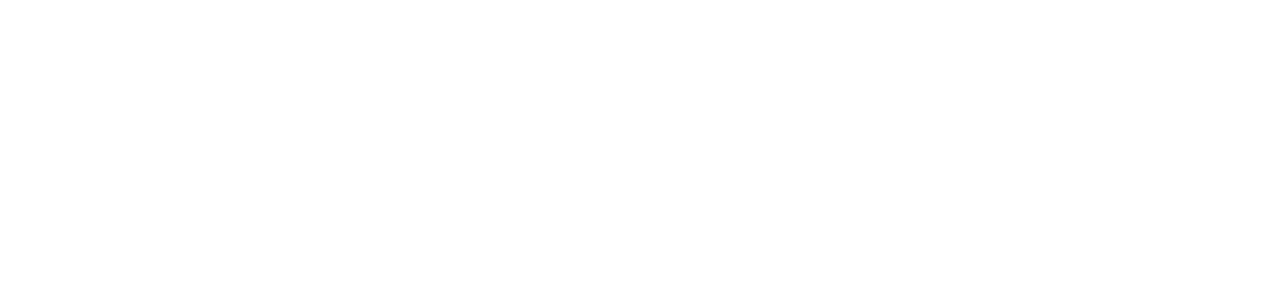
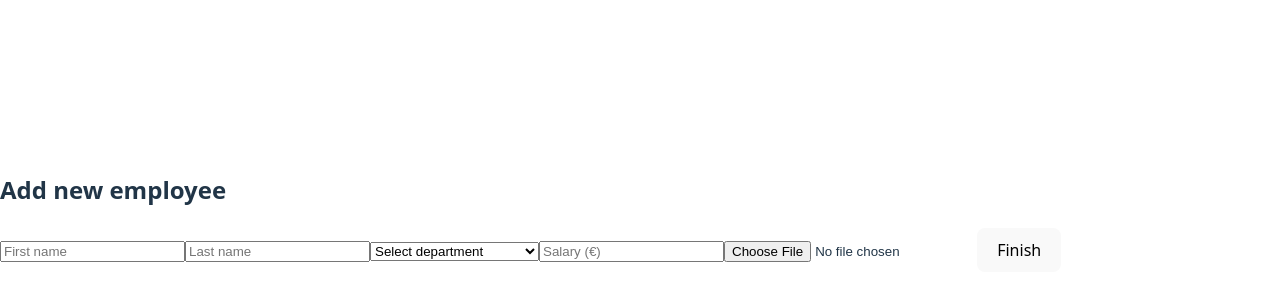
Before and after one commit to n3pite00/EMS_Project, a React (Vite) app: page /add-employee in a window 1280 px wide. Before the commit this address had no page. Shown: the part 188-488 px from the top of the page. Built offline with nearby package versions, Linux system fonts and the light colour scheme.

Commit message:
Add new employee page lisätty, navigaatio toimii muiden kanssa

```diff
--- a/src/App.jsx
+++ b/src/App.jsx
@@ -1,6 +1,7 @@
 import { BrowserRouter, Routes, Route } from "react-router-dom";
 import Login from "./Pages/Login";
 import Dashboard from "./Pages/Dashboard";
+import AddEmployee from "./Pages/AddEmployee";
 
 function App() {
   return (
@@ -8,6 +9,7 @@
       <Routes>
         <Route path="/" element={<Login />} />
         <Route path="/dashboard" element={<Dashboard />} />
+        <Route path="/add-employee" element={<AddEmployee />} />
       </Routes>
     </BrowserRouter>
   );
--- /dev/null
+++ b/src/Pages/AddEmployee.jsx
@@ -0,0 +1,57 @@
+import React, { useState } from "react";
+import { useNavigate } from "react-router-dom";
+
+const AddEmployee = () => {
+  const navigate = useNavigate();
+  const [firstName, setFirstName] = useState("");
+  const [lastName, setLastName] = useState("");
+  const [department, setDepartment] = useState("");
+  const [salary, setSalary] = useState("");
+  const [image, setImage] = useState(null);
+
+  const handleSubmit = (e) => {
+    e.preventDefault();
+    console.log({ firstName, lastName, department, salary, image });
+    navigate("/dashboard");
+  };
+
+  return (
+    <div className="add-employee-container">
+      <h2>Add new employee</h2>
+      <form onSubmit={handleSubmit}>
+        <input
+          type="text"
+          placeholder="First name"
+          value={firstName}
+          onChange={(e) => setFirstName(e.target.value)}
+        />
+        <input
+          type="text"
+          placeholder="Last name"
+          value={lastName}
+          onChange={(e) => setLastName(e.target.value)}
+        />
+        <select value={department} onChange={(e) => setDepartment(e.target.value)}>
+          <option value="">Select department</option>
+          <option value="Human Resource">Human Resource</option>
+          <option value="Operations management">Operations management</option>
+          <option value="Marketing">Marketing</option>
+          <option value="IT department">IT department</option>
+        </select>
+        <input
+          type="number"
+          placeholder="Salary (€)"
+          value={salary}
+          onChange={(e) => setSalary(e.target.value)}
+        />
+        <input
+          type="file"
+          onChange={(e) => setImage(e.target.files[0])}
+        />
+        <button type="submit" className="finish-button">Finish</button>
+      </form>
+    </div>
+  );
+};
+
+export default AddEmployee;
--- a/src/Pages/Dashboard.jsx
+++ b/src/Pages/Dashboard.jsx
@@ -1,12 +1,20 @@
 import React from "react";
+import { useNavigate } from "react-router-dom";
 import "./Dashboard.css";
 
 const Dashboard = () => {
+  const navigate = useNavigate();
+
   return (
     <div className="dashboard-container">
       <header className="header">
         <h1>Employee Management System</h1>
-        <button className="add-button">+ Add new</button> {/*Lisää työntekijä button*/}
+        <button
+          className="add-button"
+          onClick={() => navigate("/add-employee")}
+        >
+          + Add new
+        </button>
       </header>
       <table className="employee-table">
         <thead>
@@ -19,7 +27,6 @@
           </tr>
         </thead>
         <tbody>
-          {/* Testaus, miten työntekijät näkyy listalla */}
           <tr>
             <td>Employee 1</td>
             <td>IT department</td>
```
